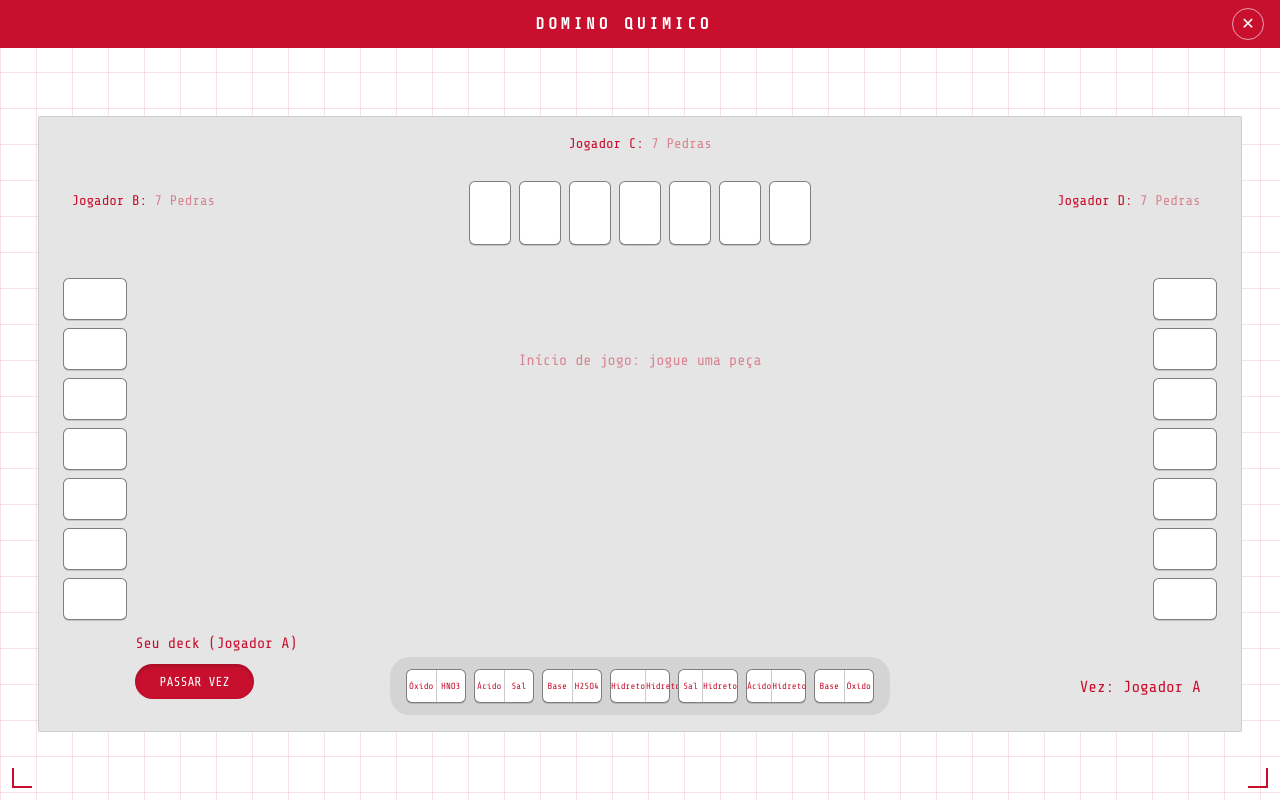
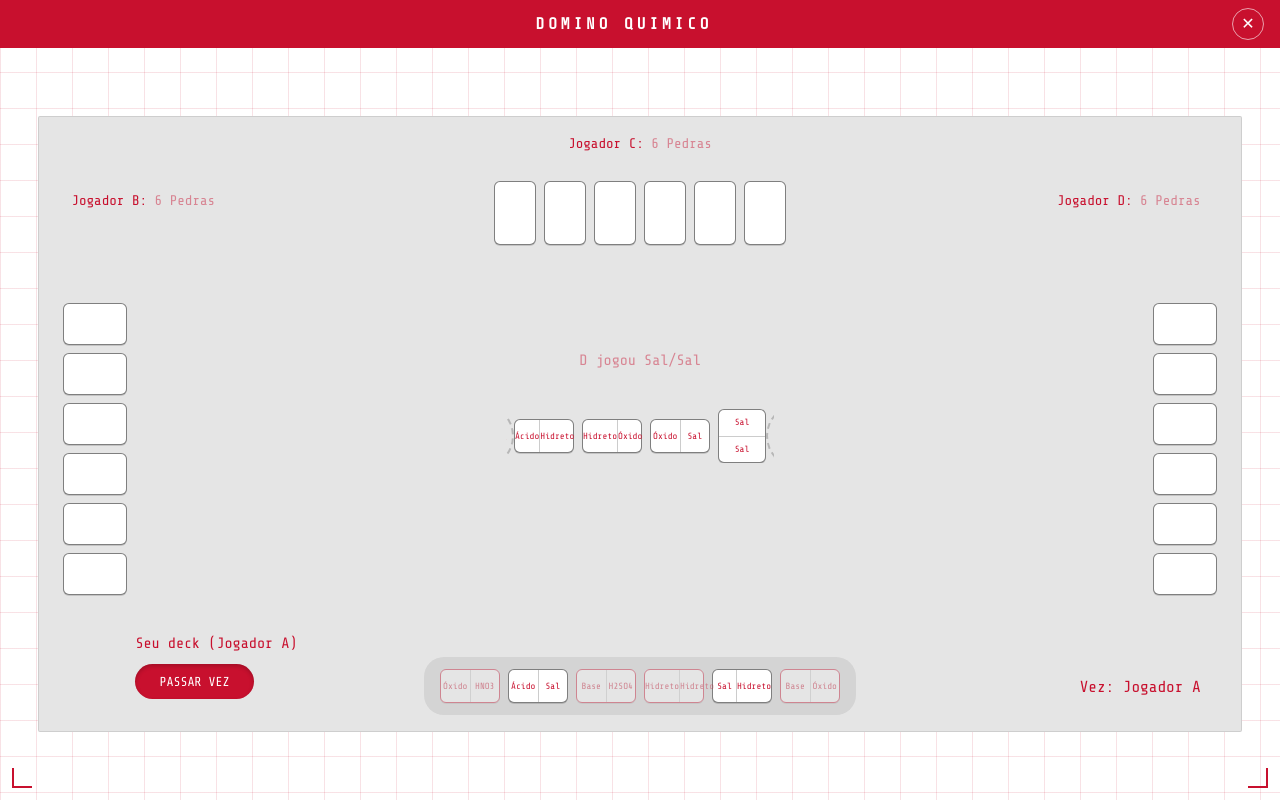
Before and after one commit to pleomoreno/domino-quimico, a React app in the folder frontend/: page /game in a window 1280 px wide. Built offline with nearby package versions, Linux system fonts and the light colour scheme; the HTML template or start-up script is replaced by a standard one.

Commit message:
Feat: Enhance GamePage with improved hand dealing, game state management, and drag-and-drop functionality

```diff
--- a/frontend/src/pages/GamePage.jsx
+++ b/frontend/src/pages/GamePage.jsx
@@ -42,22 +42,59 @@ const dealHands = () => {
 		const start = playerIndex * 7
 		hands[player] = deck.slice(start, start + 7)
 	})
-	return hands
+
+	let starterKey = players[0]
+	let startTile = createTile("start", "Ácido", "Hidreto")
+	players.some((player) => {
+		const tileIndex = hands[player].findIndex(
+			(tile) =>
+				(tile.left === "Ácido" && tile.right === "Hidreto") ||
+				(tile.left === "Hidreto" && tile.right === "Ácido")
+		)
+		if (tileIndex >= 0) {
+			starterKey = player
+			startTile = { ...hands[player][tileIndex] }
+			hands[player].splice(tileIndex, 1)
+			return true
+		}
+		return false
+	})
+
+	return { hands, starterKey, startTile }
+}
+
+const createGameState = () => {
+	const { hands, starterKey, startTile } = dealHands()
+	const starterIndex = players.indexOf(starterKey)
+	return {
+		hands,
+		board: [
+			{
+				...startTile,
+				orientation: startTile.left === startTile.right ? "vertical" : "horizontal",
+			},
+		],
+		currentTurn: (starterIndex + 1) % players.length,
+		message: `Início de jogo: Jogador ${starterKey} jogou ${startTile.left}/${startTile.right}`,
+		starterKey,
+	}
 }
 
 const players = ["A", "B", "C", "D"]
 
 export default function GamePage() {
-	const [hands, setHands] = useState(() => dealHands())
-	const [board, setBoard] = useState([])
-	const [currentTurn, setCurrentTurn] = useState(0)
-	const [message, setMessage] = useState(
-		"Início de jogo: jogue uma peça"
-	)
+	const initialGame = createGameState()
+	const [hands, setHands] = useState(initialGame.hands)
+	const [board, setBoard] = useState(initialGame.board)
+	const [currentTurn, setCurrentTurn] = useState(initialGame.currentTurn)
+	const [message, setMessage] = useState(initialGame.message)
 	const [feedback, setFeedback] = useState(null)
 	const [gameOver, setGameOver] = useState(false)
 	const [summary, setSummary] = useState(null)
 	const [mostMissedTile, setMostMissedTile] = useState(null)
+	const [passStreak, setPassStreak] = useState(0)
+	const [draggingTileId, setDraggingTileId] = useState(null)
+	const [pendingPlacement, setPendingPlacement] = useState(null)
 	const feedbackTimeoutRef = useRef(null)
 	const startTimeRef = useRef(Date.now())
 	const [stats, setStats] = useState(() =>
@@ -71,6 +108,13 @@ export default function GamePage() {
 		if (board.length === 0) return { left: null, right: null }
 		return { left: board[0].left, right: board[board.length - 1].right }
 	}, [board])
+
+	const boardScale = useMemo(() => {
+		if (board.length <= 10) return 1
+		if (board.length <= 14) return 0.9
+		if (board.length <= 18) return 0.8
+		return 0.7
+	}, [board.length])
 
 	const isPlayable = (tile) => {
 		if (!boardEnds.left && !boardEnds.right) return true
@@ -118,6 +162,8 @@ export default function GamePage() {
 			1,
 			Math.round((Date.now() - startTimeRef.current) / 1000)
 		)
+		const durationMin = Math.floor(durationSec / 60)
+		const durationRemSec = durationSec % 60
 		const ranking = [...players].sort((a, b) => {
 			const diff = nextHands[a].length - nextHands[b].length
 			if (diff !== 0) return diff
@@ -132,11 +178,13 @@ export default function GamePage() {
 			totalErrors,
 			totalPasses,
 			durationSec,
+			durationMin,
+			durationRemSec,
 			blocked,
 		}
 	}
 
-	const checkGameOver = (nextHands, nextBoard, nextStats) => {
+	const checkGameOver = (nextHands, nextBoard, nextStats, nextPassStreak) => {
 		const winnerByEmpty = players.find(
 			(player) => nextHands[player].length === 0
 		)
@@ -145,6 +193,13 @@ export default function GamePage() {
 			setGameOver(true)
 			setSummary(buildSummary(nextHands, nextStats, winnerByEmpty, blocked))
 			setMessage("Fim de partida")
+			return true
+		}
+		if (nextPassStreak >= players.length) {
+			const blocked = true
+			setGameOver(true)
+			setSummary(buildSummary(nextHands, nextStats, null, blocked))
+			setMessage("Fim de partida (bloqueio)")
 			return true
 		}
 		return false
@@ -178,14 +233,16 @@ export default function GamePage() {
 	}
 
 	const resetGame = () => {
-		setHands(dealHands())
-		setBoard([])
-		setCurrentTurn(0)
-		setMessage("Início de jogo: jogue uma peça")
+		const nextGame = createGameState()
+		setHands(nextGame.hands)
+		setBoard(nextGame.board)
+		setCurrentTurn(nextGame.currentTurn)
+		setMessage(nextGame.message)
 		setFeedback(null)
 		setGameOver(false)
 		setSummary(null)
 		setMostMissedTile(null)
+		setPassStreak(0)
 		setStats(
 			players.reduce((acc, player) => {
 				acc[player] = { plays: 0, correct: 0, errors: 0, passes: 0 }
@@ -197,8 +254,7 @@ export default function GamePage() {
 
 	const handleSelectTile = (tile) => {
 		if (players[currentTurn] !== "A" || gameOver) return
-		const playable = isPlayable(tile)
-		if (playable) {
+		if (board.length === 0) {
 			placeTile("A", tile.id)
 			showFeedback({
 				type: "success",
@@ -207,22 +263,17 @@ export default function GamePage() {
 			})
 			return
 		}
-		setStats((prev) => ({
-			...prev,
-			A: {
-				...prev.A,
-				errors: prev.A.errors + 1,
-			},
-		}))
-		setMostMissedTile(tile)
-		showFeedback({
-			type: "error",
-			title: "Ops!",
-			message: `A peça ${tile.left} / ${tile.right} não encaixa nas extremidades. Tente outra pedra.`,
-		})
+		const canLeft = tile.left === boardEnds.left || tile.right === boardEnds.left
+		const canRight = tile.left === boardEnds.right || tile.right === boardEnds.right
+		if (!canLeft && !canRight) return
+		if (canLeft && canRight) {
+			setPendingPlacement({ tileId: tile.id })
+			return
+		}
+		placeTile("A", tile.id, canRight ? "right" : "left")
 	}
 
-	const placeTile = (playerKey, tileId) => {
+	const placeTile = (playerKey, tileId, preferredSide) => {
 		const hand = hands[playerKey]
 		const tile = hand.find((item) => item.id === tileId)
 		if (!tile) return
@@ -235,14 +286,18 @@ export default function GamePage() {
 			const canLeft = tile.left === boardEnds.left || tile.right === boardEnds.left
 			if (!canRight && !canLeft) return
 
-			const placeOnRight = canRight
+			const placeOnRight =
+				preferredSide === "left" ? false : preferredSide === "right" ? true : canRight
 			const placedTile = placeOnRight
 				? tile.left === boardEnds.right
-					? { ...tile, orientation: "horizontal" }
-					: { ...tile, left: tile.right, right: tile.left, orientation: "horizontal" }
+					? { ...tile }
+					: { ...tile, left: tile.right, right: tile.left }
 				: tile.right === boardEnds.left
-					? { ...tile, orientation: "vertical" }
-					: { ...tile, left: tile.right, right: tile.left, orientation: "vertical" }
+					? { ...tile }
+					: { ...tile, left: tile.right, right: tile.left }
+
+			placedTile.orientation =
+				placedTile.left === placedTile.right ? "vertical" : "horizontal"
 
 			nextBoard = placeOnRight ? [...board, placedTile] : [placedTile, ...board]
 		}
@@ -263,10 +318,51 @@ export default function GamePage() {
 		setBoard(nextBoard)
 		setHands(nextHands)
 		setStats(nextStats)
+		setPassStreak(0)
+		setDraggingTileId(null)
+		setPendingPlacement(null)
 		setMessage(`${playerKey} jogou ${tile.left}/${tile.right}`)
-		if (!checkGameOver(nextHands, nextBoard, nextStats)) {
+		if (!checkGameOver(nextHands, nextBoard, nextStats, 0)) {
 			setCurrentTurn((prev) => (prev + 1) % players.length)
 		}
+	}
+
+	const handleDrop = (side) => {
+		if (players[currentTurn] !== "A" || gameOver || !draggingTileId) return
+		const tile = hands.A.find((item) => item.id === draggingTileId)
+		if (!tile) return
+		if (board.length === 0) {
+			placeTile("A", draggingTileId, side)
+			return
+		}
+		const canDropLeft =
+			tile.left === boardEnds.left || tile.right === boardEnds.left
+		const canDropRight =
+			tile.left === boardEnds.right || tile.right === boardEnds.right
+		const canDrop = side === "left" ? canDropLeft : canDropRight
+		if (canDrop) {
+			placeTile("A", draggingTileId, side)
+			return
+		}
+		setStats((prev) => ({
+			...prev,
+			A: {
+				...prev.A,
+				errors: prev.A.errors + 1,
+			},
+		}))
+		setMostMissedTile(tile)
+		showFeedback({
+			type: "error",
+			title: "Ops!",
+			message: `A peça ${tile.left} / ${tile.right} não encaixa nesse lado.`,
+		})
+		setDraggingTileId(null)
+	}
+
+	const handleChooseSide = (side) => {
+		if (!pendingPlacement) return
+		placeTile("A", pendingPlacement.tileId, side)
 	}
 
 	const handlePass = () => {
@@ -279,10 +375,12 @@ export default function GamePage() {
 				passes: stats[playerKey].passes + 1,
 			},
 		}
+		const nextPassStreak = passStreak + 1
 		setStats(nextStats)
+		setPassStreak(nextPassStreak)
 		setMessage(`Jogador ${players[currentTurn]} passou a vez`)
 		setCurrentTurn((prev) => (prev + 1) % players.length)
-		checkGameOver(hands, board, nextStats)
+		checkGameOver(hands, board, nextStats, nextPassStreak)
 	}
 
 	useEffect(() => {
@@ -303,14 +401,29 @@ export default function GamePage() {
 					passes: stats[playerKey].passes + 1,
 				},
 			}
+			const nextPassStreak = passStreak + 1
 			setStats(nextStats)
+			setPassStreak(nextPassStreak)
 			setMessage(`Jogador ${playerKey} passou a vez`)
 			setCurrentTurn((prev) => (prev + 1) % players.length)
-			checkGameOver(hands, board, nextStats)
-		}, 650)
+			checkGameOver(hands, board, nextStats, nextPassStreak)
+		}, 1300)
 
 		return () => clearTimeout(timeout)
-	}, [currentTurn, hands, boardEnds.left, boardEnds.right, gameOver, stats])
+	}, [currentTurn, hands, boardEnds.left, boardEnds.right, gameOver, stats, passStreak])
+
+	useEffect(() => {
+		if (gameOver) return
+		const playerKey = players[currentTurn]
+		if (playerKey !== "A") return
+		const hand = hands.A
+		const playable = hand.some((tile) => isPlayable(tile))
+		if (playable) return
+		const timeout = setTimeout(() => {
+			handlePass()
+		}, 400)
+		return () => clearTimeout(timeout)
+	}, [currentTurn, hands, gameOver, boardEnds.left, boardEnds.right])
 
 	useEffect(() => {
 		return () => {
@@ -394,7 +507,24 @@ export default function GamePage() {
 					</div>
 
 					{/* played tiles */}
-					<div className="absolute left-1/2 top-[52%] -translate-x-1/2 -translate-y-1/2 flex items-center gap-2">
+					<div
+						className="absolute left-1/2 top-[52%] -translate-x-1/2 -translate-y-1/2 flex flex-nowrap items-center gap-2 max-w-[84%] overflow-hidden px-2"
+						style={{ transform: `translate(-50%, -50%) scale(${boardScale})`, transformOrigin: "center" }}
+					>
+						<div className="absolute -left-14 top-1/2 -translate-y-1/2">
+							<DropZone
+								label="Esquerda"
+								isActive={!!draggingTileId}
+								onDrop={() => handleDrop("left")}
+							/>
+						</div>
+						<div className="absolute -right-14 top-1/2 -translate-y-1/2">
+							<DropZone
+								label="Direita"
+								isActive={!!draggingTileId}
+								onDrop={() => handleDrop("right")}
+							/>
+						</div>
 						{board.map((tile) => (
 							<DominoTile
 								key={tile.id}
@@ -404,6 +534,25 @@ export default function GamePage() {
 							/>
 						))}
 					</div>
+
+					{pendingPlacement && !gameOver && (
+						<div className="absolute left-1/2 top-[62%] -translate-x-1/2 flex items-center gap-3">
+							<button
+								type="button"
+								className="bg-white text-dq-red border border-dq-red text-[12px] px-4 py-2 rounded-full"
+								onClick={() => handleChooseSide("left")}
+							>
+								Colocar à esquerda
+							</button>
+							<button
+								type="button"
+								className="bg-dq-red text-white text-[12px] px-4 py-2 rounded-full"
+								onClick={() => handleChooseSide("right")}
+							>
+								Colocar à direita
+							</button>
+						</div>
+					)}
 
 					{/* bottom area */}
 					<div className="absolute bottom-8 left-24">
@@ -426,8 +575,12 @@ export default function GamePage() {
 									labelTop={item.left}
 									labelBottom={item.right}
 									onClick={() => handleSelectTile(item)}
+									onDragStart={() => setDraggingTileId(item.id)}
+									onDragEnd={() => setDraggingTileId(null)}
 									isDisabled={players[currentTurn] !== "A" || gameOver}
-									isInvalid={false}
+									isInvalid={
+										!gameOver && players[currentTurn] === "A" && !isPlayable(item)
+									}
 								/>
 							))}
 						</div>
@@ -493,7 +646,7 @@ export default function GamePage() {
 								<p className="text-[13px] text-dq-muted">Resumo da partida</p>
 							</div>
 							<div className="text-[12px] text-dq-muted">
-								Tempo: {summary.durationSec}s
+								Tempo: {summary.durationMin}m {String(summary.durationRemSec).padStart(2, "0")}s
 							</div>
 						</div>
 
@@ -616,6 +769,8 @@ function DominoTile({
 	labelBottom,
 	orientation = "horizontal",
 	onClick,
+	onDragStart,
+	onDragEnd,
 	isDisabled,
 	isInvalid,
 }) {
@@ -628,8 +783,15 @@ function DominoTile({
 				isVertical ? "w-[48px] h-[54px]" : "w-[60px] h-[34px]"
 			} flex ${isVertical ? "flex-col" : "flex-row"} ${
 				isDisabled ? "opacity-50 cursor-not-allowed" : "cursor-pointer"
-			} ${isInvalid ? "border-dq-red shadow-[0_0_0_2px_rgba(200,16,46,0.2)]" : ""}`}
+			} ${
+				isInvalid
+					? "opacity-40 border-dq-red shadow-[0_0_0_2px_rgba(200,16,46,0.2)]"
+					: ""
+			}`}
 			onClick={onClick}
+			draggable={!isDisabled}
+			onDragStart={onDragStart}
+			onDragEnd={onDragEnd}
 		>
 			<div
 				className={`flex-1 flex items-center justify-center text-[9px] ${
@@ -644,3 +806,17 @@ function DominoTile({
 		</div>
 	)
 }
+
+function DropZone({ label, onDrop, isActive }) {
+	return (
+		<div
+			className={`w-16 h-16 rounded-full border-2 border-dashed flex items-center justify-center text-[10px] uppercase tracking-[1px] ${
+				isActive ? "border-dq-red text-dq-red bg-white" : "border-black/20 text-dq-muted"
+			}`}
+			onDragOver={(event) => event.preventDefault()}
+			onDrop={onDrop}
+		>
+			{label}
+		</div>
+	)
+}
```
